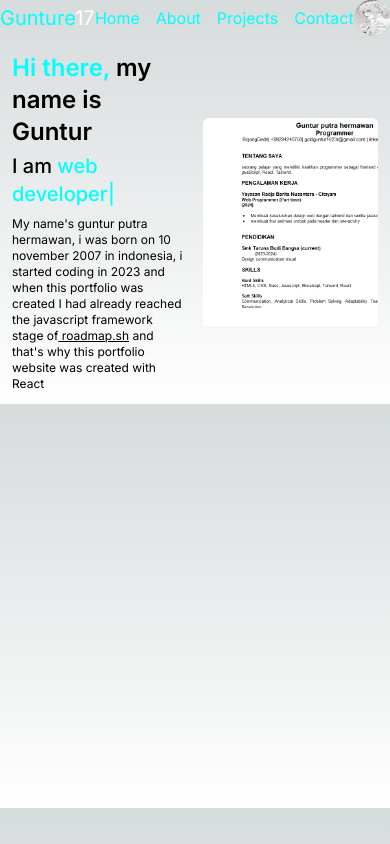
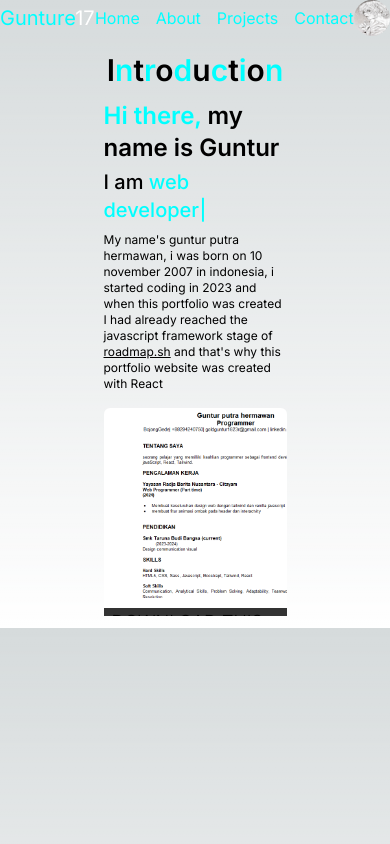
Before and after one commit to Goldguntur/guntur-portfolio-react, a Next.js app: page / in a window 390 px wide. Built offline with nearby package versions, Linux system fonts and the light colour scheme.

Commit message:
mengupdate ui home section

```diff
--- a/package.json
+++ b/package.json
@@ -9,6 +9,7 @@
     "lint": "next lint"
   },
   "dependencies": {
+    "@headlessui/react": "^2.0.3",
     "next": "14.2.3",
     "react": "^18",
     "react-dom": "^18",
--- a/src/app/page.jsx
+++ b/src/app/page.jsx
@@ -16,6 +16,7 @@ const guntur = {
     src: "/images/guntur.png",
     src2: "/images/guntur-parka.png",
     alt: "guntur",
+    CV: "/images/cv-image.png",
   },
 };
 
@@ -28,13 +29,21 @@ export default function Home() {
       <main>
         <section
           key="home"
-          className="w-full h-full gap-4 flex items-center justify-center md:flex-row p-3"
+          className="w-full h-full gap-4 flex items-center justify-center lg:flex-row flex-col p-3"
         >
           <article className="w-1/2">
-            <h1 className="font-semibold lg:text-3xl text-2xl mb-1">
+            <h1 className="font-semibold lg:text-5xl text-3xl mb-3 text-center lg:text-justify">
+              I<span className="text-primary">n</span>t
+              <span className="text-primary">r</span>o
+              <span className="text-primary">d</span>u
+              <span className="text-primary">c</span>t
+              <span className="text-primary">i</span>o
+              <span className="text-primary">n</span>
+            </h1>
+            <h2 className="font-semibold lg:text-3xl text-2xl mb-1">
               <span className="text-primary">Hi there,</span> my name is Guntur
-            </h1>
-            <h2 className=" font-medium lg:text-2xl text-xl mb-2">
+            </h2>
+            <h3 className=" font-medium lg:text-2xl text-xl mb-2">
               I am
               <span className="text-primary">
                 <TypeAnimation
@@ -51,7 +60,7 @@ export default function Home() {
                   repeat={Infinity}
                 />
               </span>
-            </h2>
+            </h3>
             <p className="text-xs md:text-sm">
               My name's guntur putra hermawan, i was born on 10 november 2007 in
               indonesia, i started coding in 2023 and when this portfolio was
@@ -64,7 +73,7 @@ export default function Home() {
             </p>
           </article>
           <aside className="w-1/2 h-52">
-            <CardDialoge />
+            <CardDialoge Image={guntur.img.CV} />
           </aside>
         </section>
       </main>
--- a/src/components/card-dialoge.jsx
+++ b/src/components/card-dialoge.jsx
@@ -1,16 +1,74 @@
-export default function CardDialoge() {
+import {
+  Button,
+  Dialog,
+  DialogPanel,
+  DialogTitle,
+  Transition,
+  TransitionChild,
+} from "@headlessui/react";
+
+import { useState } from "react";
+
+export default function CardDialoge({ Image }) {
+  let [isOpen, setIsOpen] = useState(false);
+
+  function open() {
+    setIsOpen(true);
+  }
+
+  function close() {
+    setIsOpen(false);
+  }
+
   return (
     <>
-      <div className="card  bg-cv-bg  h-52 rounded-t-md bg-cover relative overflow-hidden group">
+      <div
+        className="card  bg-cv-bg  h-52 rounded-t-md bg-cover relative overflow-hidden group "
+        onClick={() => setIsOpen(true)}
+      >
         <div className=" bg-bg-cv backdrop-blur-sm w-full h-min bottom-0 absolute translate-y-12  group-hover:translate-y-0">
           <a
             href="http://"
             className="p-2 text-lg font-light hover:underline transition-all"
           >
-            CV
+            DOWNLOAD THIS CV
           </a>
         </div>
       </div>
+
+      <Transition show={isOpen}>
+        <Dialog
+          as="div"
+          className="relative z-10 focus:outline-none"
+          onClose={close}
+        >
+          <div
+            className="fixed inset-0 z-10 w-screen overflow-y-auto"
+            aria-hidden="true"
+          >
+            <div className="flex min-h-full items-center justify-center p-4">
+              <TransitionChild
+                enter="ease-out duration-300"
+                enterFrom="opacity-0 transform-[scale(95%)]"
+                enterTo="opacity-100 transform-[scale(100%)]"
+                leave="ease-in duration-200"
+                leaveFrom="opacity-100 transform-[scale(100%)]"
+                leaveTo="opacity-0 transform-[scale(95%)]"
+              >
+                <DialogPanel className="w-full text-center max-w-md rounded-xl bg-white/5 p-6 backdrop-blur-2xl">
+                  <DialogTitle
+                    as="h3"
+                    className="text-base/7 font-bold text-white"
+                  >
+                    CV
+                  </DialogTitle>
+                  <img src={Image} alt="CV" />
+                </DialogPanel>
+              </TransitionChild>
+            </div>
+          </div>
+        </Dialog>
+      </Transition>
     </>
   );
 }
```
Also changed, not shown: 1 other file (tests, documents, lock files or other folders).
